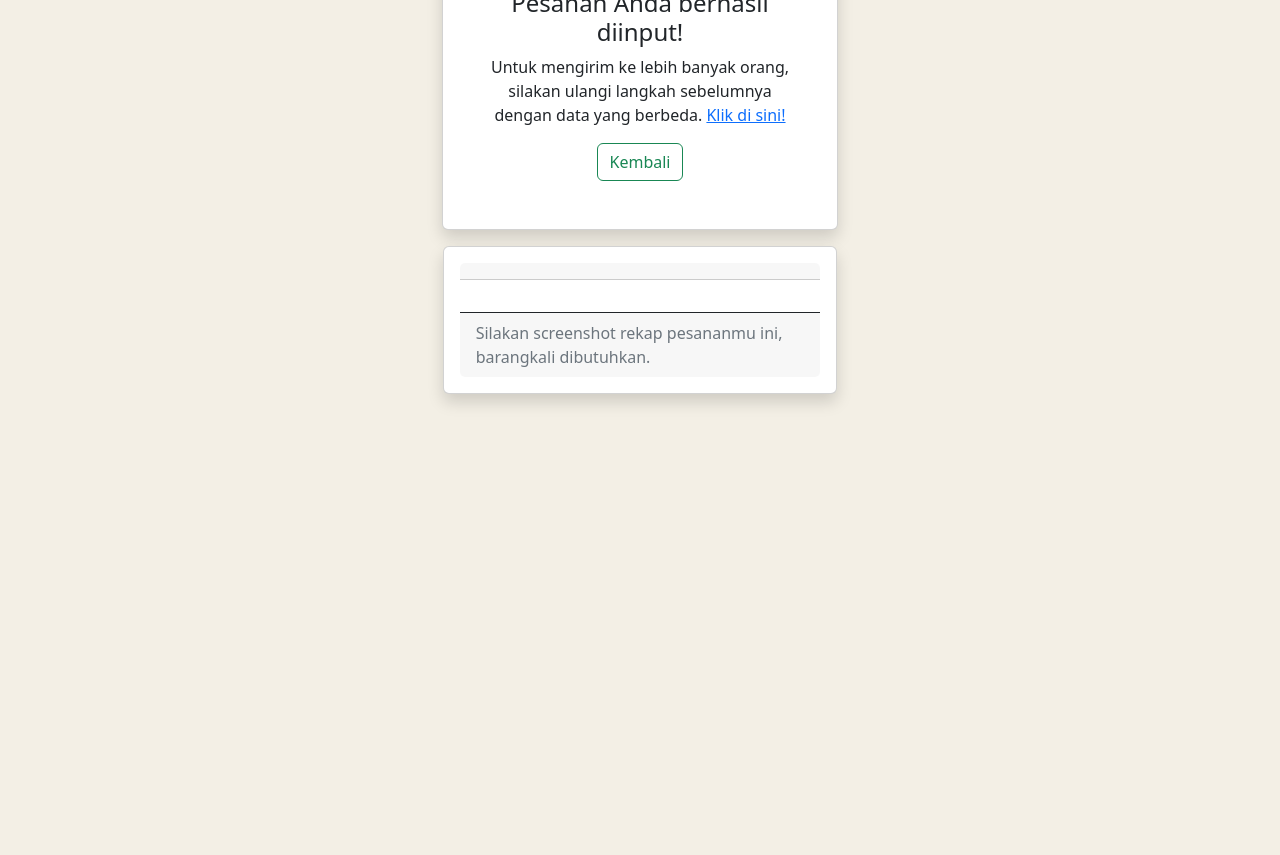
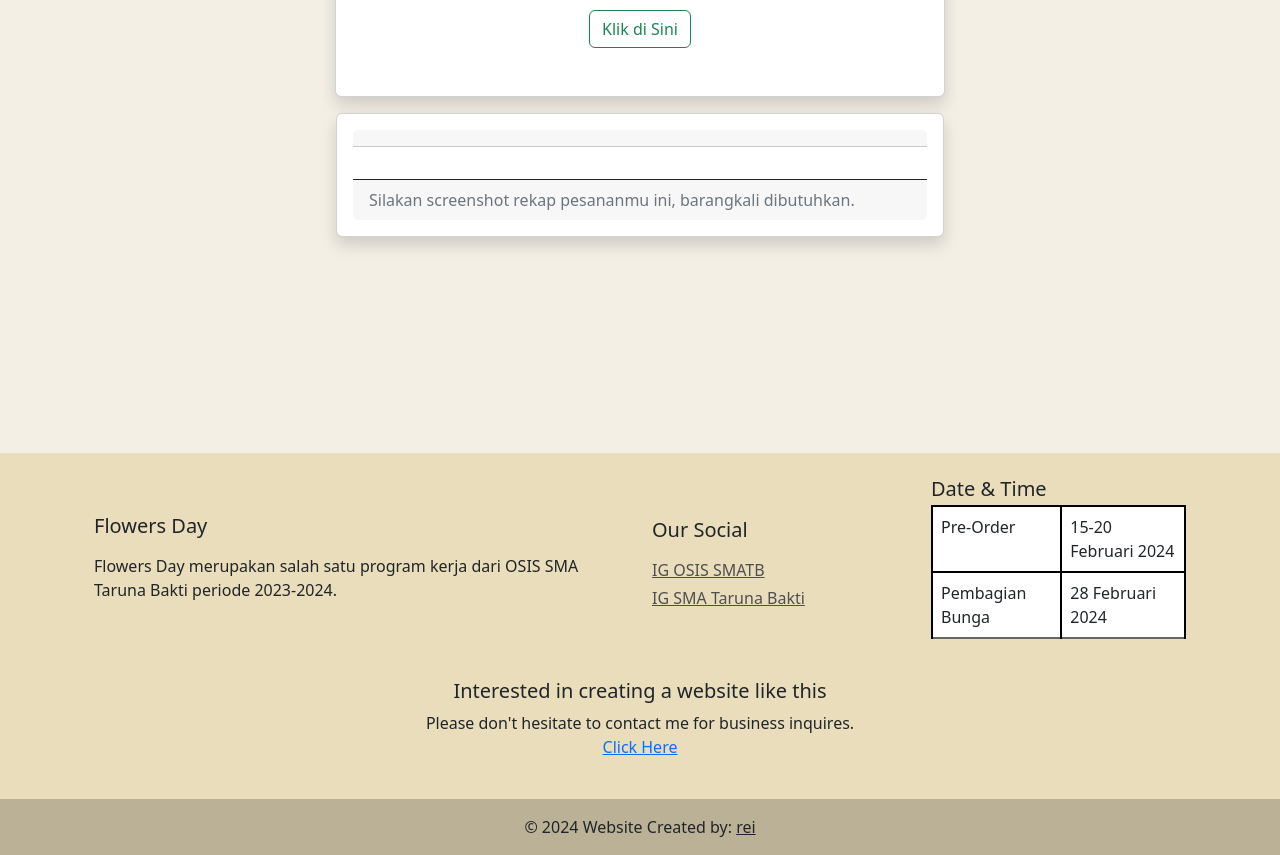
Before and after one commit to eskaerpe/flowers-day-gform, a plain HTML site: page submitted.html in a window 1280 px wide. Shown: the part 310-1165 px from the top of the page. Before the commit the page ends 800 px from the top, so only its background shows below. Drawn offline with nearby package versions, Linux system fonts and the light colour scheme.

Commit message:
add footer on submitted

```diff
--- a/submitted.html
+++ b/submitted.html
@@ -11,8 +11,9 @@
     </head>
 
     <body>
-        <div class="vh-100 d-flex justify-content-center align-items-center">
-            <div class="col-md-4">
+        <div class="d-flex justify-content-center align-items-center">
+            <!-- <div class="vh-100 d-flex justify-content-center align-items-center"> -->
+            <div class="col-md-4 col-lg-6">
                 <!-- <div class="border border-3 border-success"></div> -->
                 <div class="card bg-white shadow p-5">
                     <div class="mb-4 text-center">
@@ -23,9 +24,9 @@
                     </div>
                     <div class="text-center box-thank-you">
                         <h1>Thank You!</h1>
-                        <h4>Pesanan Anda berhasil diinput!</h4>
-                        <p>Untuk mengirim ke lebih banyak orang, silakan ulangi langkah sebelumnya dengan data yang berbeda. <a href="index.html">Klik di sini!</a></p>
-                        <a class="btn btn-outline-success" href="index.html">Kembali</a>
+                        <h4>Your order has been successfully placed</h4>
+                        <p>Untuk mengirim ke lebih banyak orang, silakan ulangi langkah sebelumnya dengan data yang berbeda.</p>
+                        <a class="btn btn-outline-success" href="index.html">Klik di Sini</a>
                     </div>
                 </div>
                 <div class="card text-justify m-3 p-3 card bg-white shadow">
@@ -35,6 +36,54 @@
                 </div>
             </div>
         </div>
+        <footer style="background-color: rgb(233, 221, 187)">
+            <div class="container p-4">
+                <div class="row align-items-center">
+                    <div class="col-lg-6 col-md-12 mb-4">
+                        <h5 class="mb-3 text-dark">Flowers Day</h5>
+                        <p>Flowers Day merupakan salah satu program kerja dari OSIS SMA Taruna Bakti periode 2023-2024.</p>
+                    </div>
+                    <div class="col-lg-3 col-md-6 mb-4">
+                        <h5 class="mb-3 text-dark">Our Social</h5>
+                        <ul class="list-unstyled mb-0">
+                            <li class="mb-1">
+                                <a href="https://www.instagram.com/osissmatb/" style="color: #4f4f4f">IG OSIS SMATB</a>
+                            </li>
+                            <li class="mb-1">
+                                <a href="https://www.instagram.com/sma_tarunabaktibandung/" style="color: #4f4f4f">IG SMA Taruna Bakti</a>
+                            </li>
+                        </ul>
+                    </div>
+                    <div class="col-lg-3 col-md-6 mb-4">
+                        <h5 class="mb-1 text-dark">Date & Time</h5>
+                        <table class="table" style="border-color: #666">
+                            <tbody>
+                                <tr>
+                                    <td>Pre-Order</td>
+                                    <td>15-20 Februari 2024</td>
+                                </tr>
+                                <tr>
+                                    <td>Pembagian Bunga</td>
+                                    <td>28 Februari 2024</td>
+                                </tr>
+                            </tbody>
+                        </table>
+                    </div>
+                    <div class="col-12 text-center">
+                        <h5>Interested in creating a website like this</h5>
+                        <p>
+                            Please don't hesitate to contact me for business inquires. <br />
+                            <a href="https://wa.me/6281380730390?text=Halo%2C%20saya%20mau%20membuat%20website%20seperti%20Flowers%20Day%20ini.%20">Click Here</a>
+                        </p>
+                    </div>
+                </div>
+            </div>
+            <div class="text-center p-3" style="background-color: rgba(0, 0, 0, 0.2)">
+                © 2024 Website Created by:
+                <a class="text-dark" href="#">rei</a>
+            </div>
+            <!-- Copyright -->
+        </footer>
     </body>
     <script>
         console.log("this is index");
```
